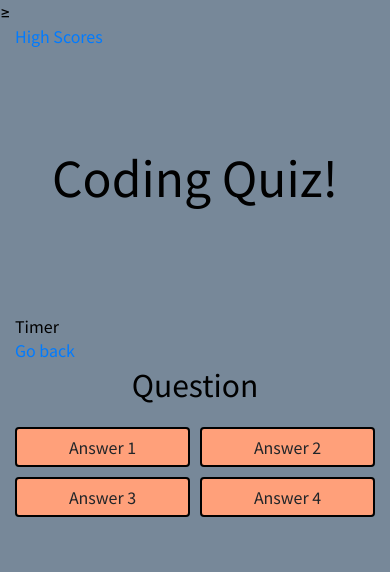
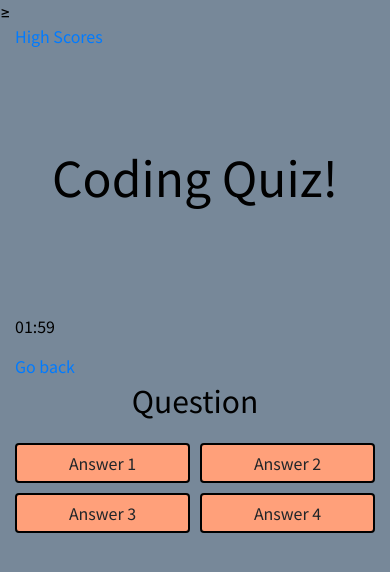
Before and after one commit to CateDunn/CodeQuiz, a plain HTML site: page index.html in a window 390 px wide. Both pictures are taken after a click on the button "Start". Drawn offline with nearby package versions, Linux system fonts and the light colour scheme.

Commit message:
adding timer

```diff
--- a/index.html
+++ b/index.html
@@ -19,7 +19,12 @@
       <div class = "col-sm-4">
         <h1>Coding Quiz!</h1>
       </div>
-      <div class = "col-sm-2">Timer</div>
+      <div class = "col-sm-2">
+        <p id = "timer">
+          02:00
+        </p>
+
+      </div>
       <div class = "col-sm-2">
         <a href="index.html">Go back</a>
       </div>
--- a/script.js
+++ b/script.js
@@ -5,11 +5,37 @@
 var questionContainerElement = document.getElementById('question-container')
 var questionElement = document.getElementById('question')
 var answerButtonsElement = document.getElementById('answer-buttons')
+var timerDisplay = document.getElementById('timer');
 
-startButton.addEventListener('click', startQuiz)
+startButton.addEventListener('click', startQuiz);
+
+
+function startTimer(duration, display) {
+  var timer = duration, minutes, seconds;
+  setInterval(function () {
+      minutes = parseInt(timer / 60, 10);
+      seconds = parseInt(timer % 60, 10);
+
+      minutes = minutes < 10 ? "0" + minutes : minutes;
+      seconds = seconds < 10 ? "0" + seconds : seconds;
+
+      timerDisplay.textContent = minutes + ":" + seconds;
+
+      if (--timer < 0) {
+          timer = duration;
+      }
+  }, 1000);
+}
+
+startButton.onclick = function  () {
+  var twoMinutes = 60 * 2,
+      display = document.querySelector('#time');
+  startTimer(twoMinutes, display);
+};
 
 
 function startQuiz() {
   startButton.classList.add('hide')
-  questionContainerElement.classList.remove('hide')
+  questionContainerElement.classList.remove('hide');
+  startTimer()
 }
```
